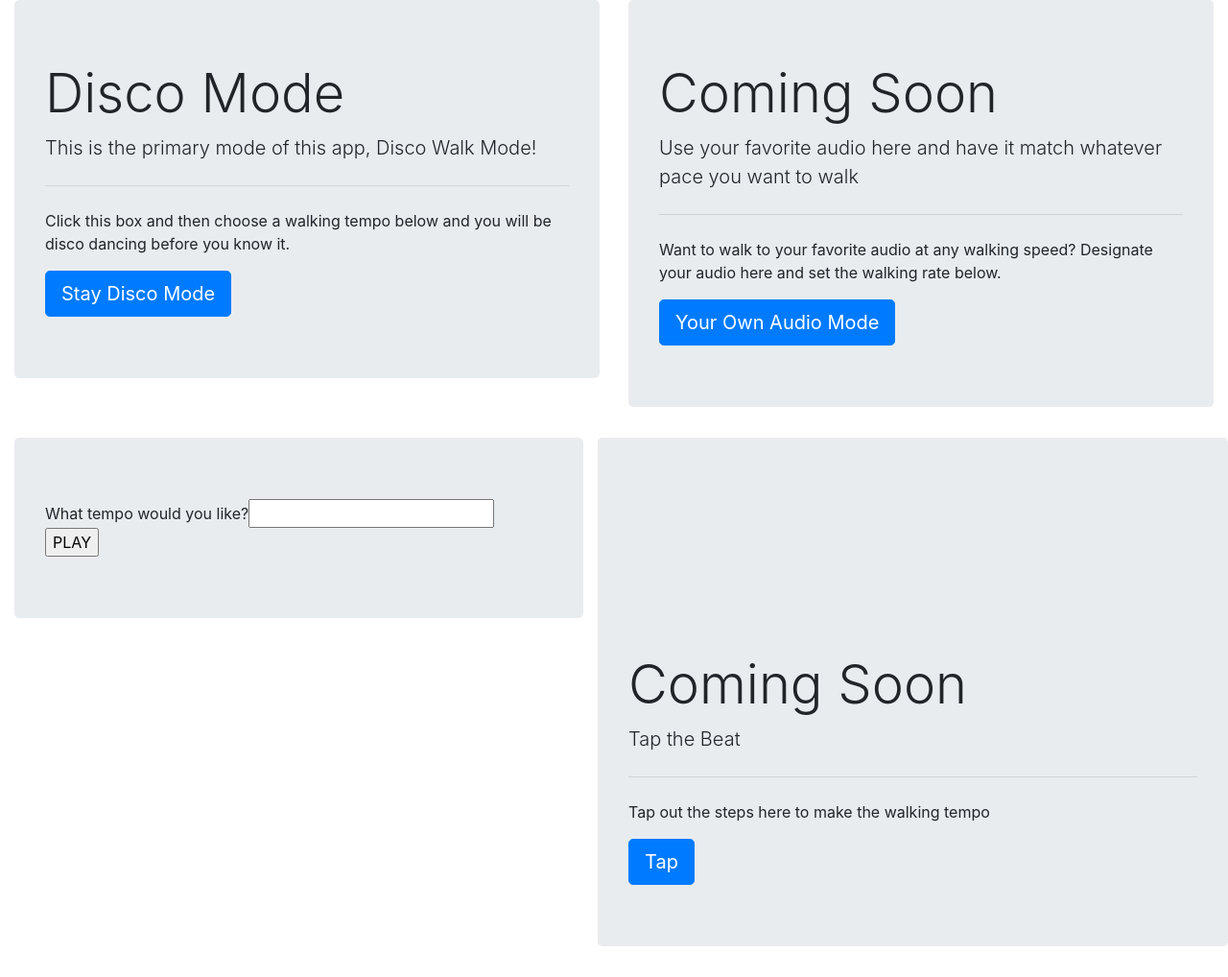
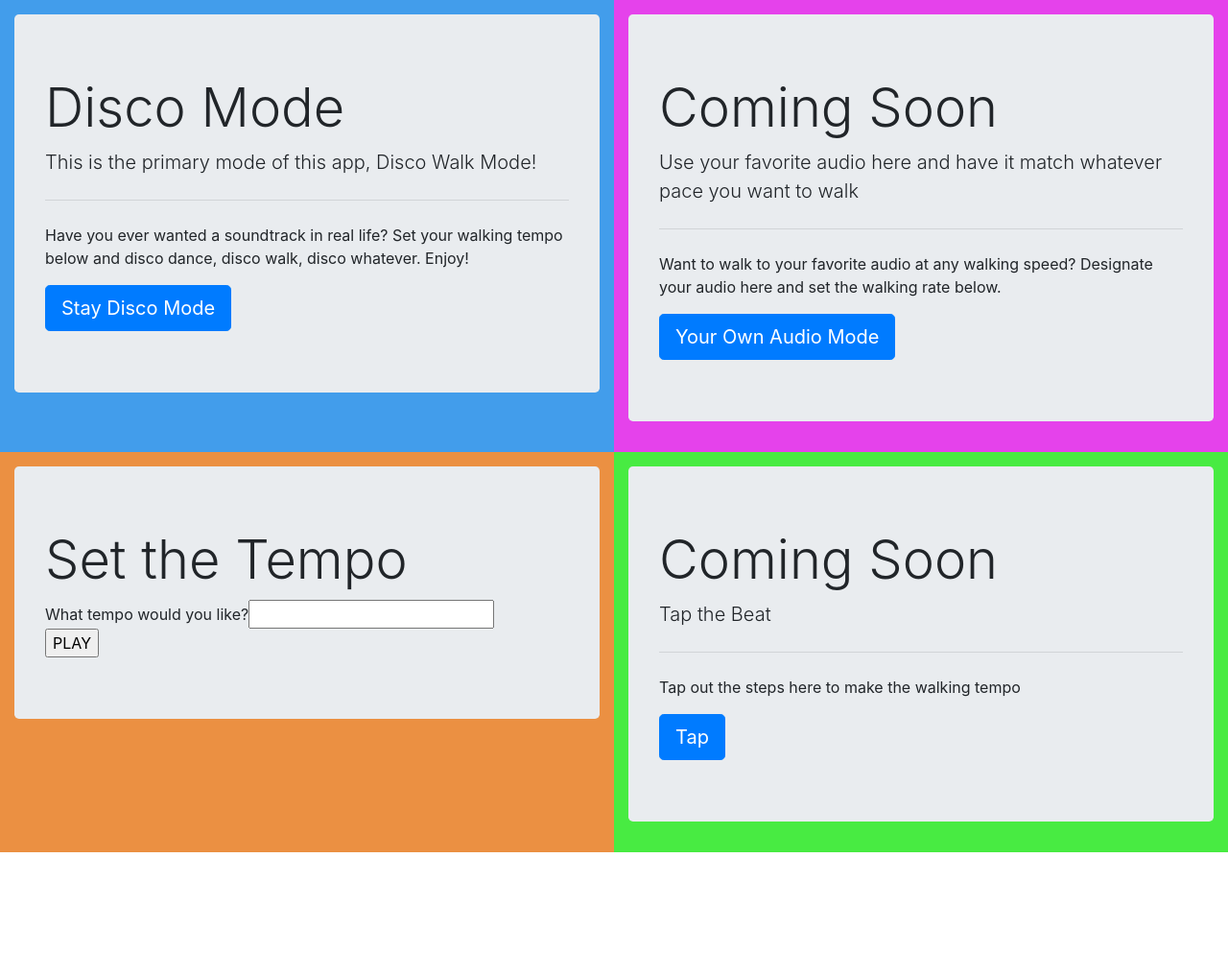
Before and after one commit to Ayeser/Disco_Walk, a plain HTML site: page index.html in a window 1280 px wide. Shown: the whole page at 96% size. After the commit the page ends 888 px from the top, so only its background shows below. Drawn offline with nearby package versions, Linux system fonts and the light colour scheme.

Commit message:
Basic Disco Mode completed for any activity with manually inputted number for tempo.

```diff
--- a/index.html
+++ b/index.html
@@ -14,15 +14,15 @@
 <body>
 <div class="container-fluid">
   <div class="row">
-    <div class="col">
+    <div class="col Box1">
     <div class="jumbotron">
         <h1 class="display-4">Disco Mode</h1>
         <p class="lead">This is the primary mode of this app, Disco Walk Mode!</p>
         <hr class="my-4">
-        <p>Click this box and then choose a walking tempo below and you will be disco dancing before you know it.</p>
+        <p>Have you ever wanted a soundtrack in real life? Set your walking tempo below and disco dance, disco walk, disco whatever. Enjoy!</p>
         <a class="btn btn-primary btn-lg" href="#" role="button">Stay Disco Mode</a>
       </div></div>
-    <div class="col">
+    <div class="col Box2">
         <div class="jumbotron">
             <h1 class="display-4">Coming Soon</h1>
             <p class="lead">Use your favorite audio here and have it match whatever pace you want to walk</p>
@@ -34,8 +34,9 @@
   </div>
 
   <div class="row">
-    <div class="col">
+    <div class="col Box3">
       <div class="jumbotron">
+          <h1 class="display-4">Set the Tempo</h1>
     <form>
         What tempo would you like?<input type="number" value=""
             id="tempo" /><br />
@@ -47,8 +48,8 @@
   </div>
   </div>
 
-    <div class="col jumbotron">
-        <div class="jumbotron"></div>
+    <div class="col Box4">
+        <div class="jumbotron">
             <h1 class="display-4">Coming Soon</h1>
             <p class="lead">Tap the Beat</p>
             <hr class="my-4">
--- a/style.css
+++ b/style.css
@@ -0,0 +1,19 @@
+.jumbotron {
+    margin-top: 15px;
+}
+
+.Box1 {
+    background-color: #429DEB;
+}
+
+.Box2 {
+    background-color: #E542EB;
+}
+
+.Box3 {
+    background-color: #EB9042;
+}
+
+.Box4 {
+    background-color: #48EB42;
+}
```
